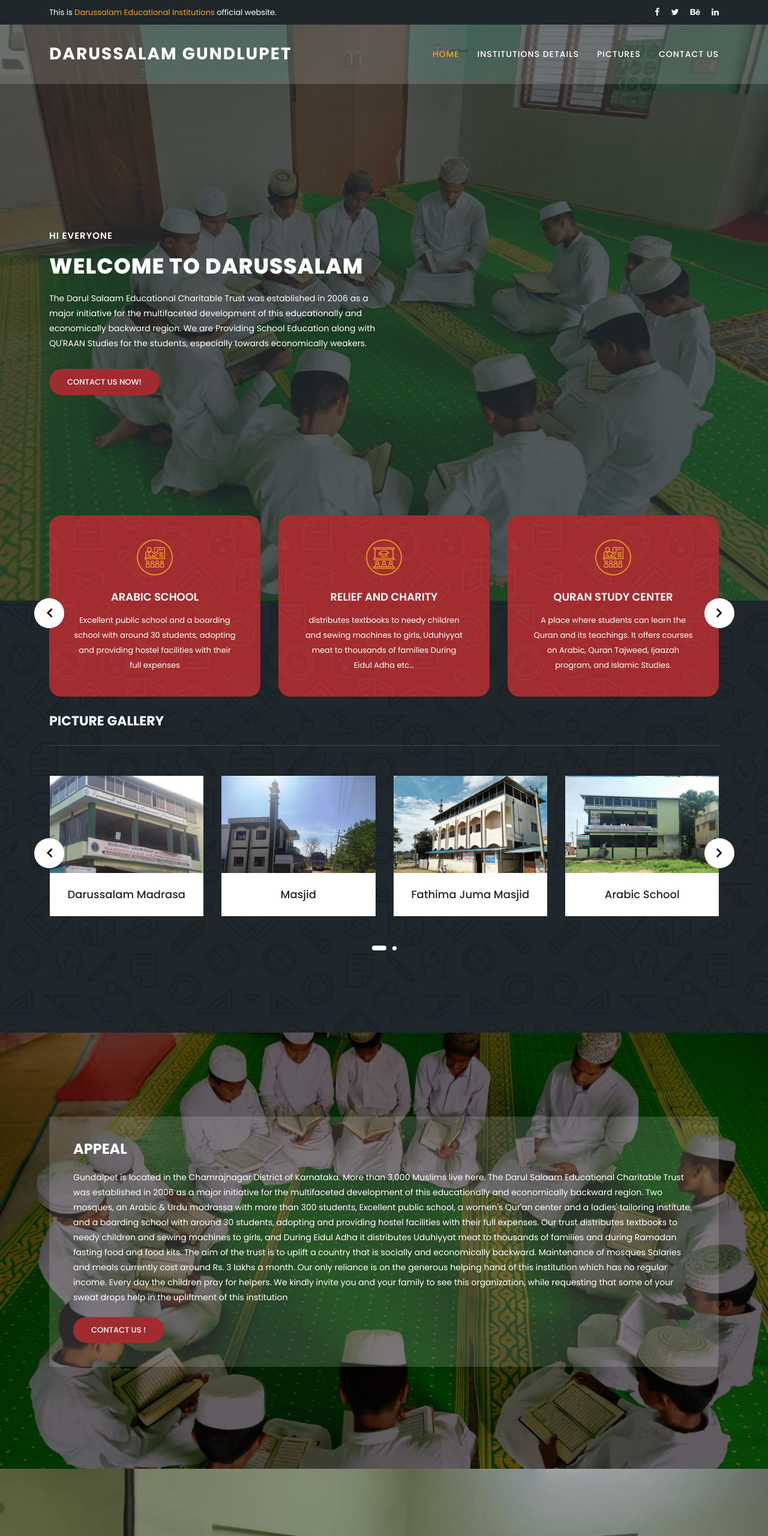
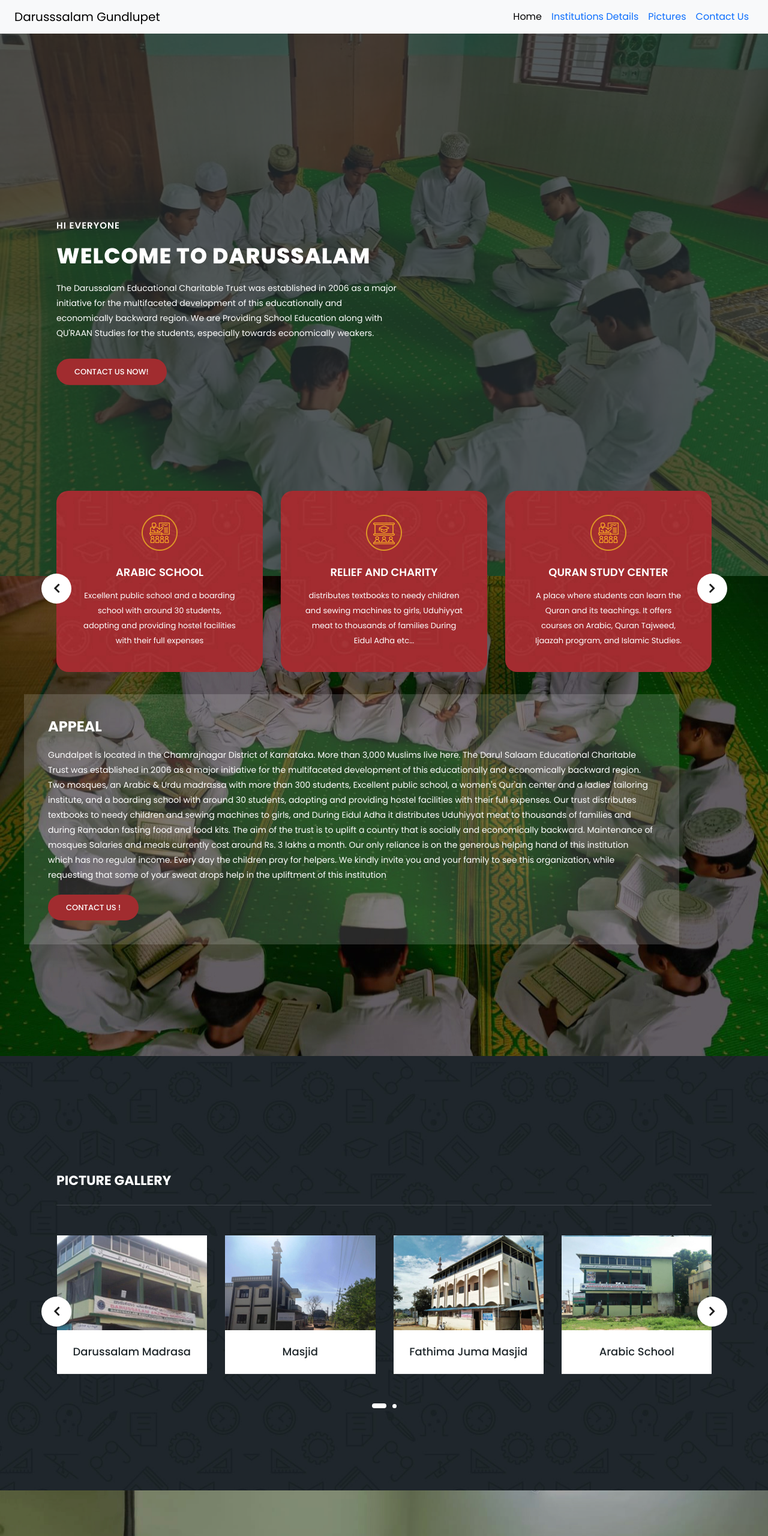
Before and after one commit to msva786/DARUSSALAM-GUNDALPET, a plain HTML site: page index.html in a window 1280 px wide. Shown: the top 2560 px of the page at 60% size. Drawn offline with nearby package versions, Linux system fonts and the light colour scheme.

Commit message:
second edits

```diff
--- a/index.html
+++ b/index.html
@@ -8,6 +8,9 @@
   <meta name="description" content="">
   <meta name="author" content="TemplateMo">
   <link href="https://fonts.googleapis.com/css?family=Poppins:100,200,300,400,500,600,700,800,900" rel="stylesheet">
+  <link href="https://cdn.jsdelivr.net/npm/bootstrap@5.3.2/dist/css/bootstrap.min.css" rel="stylesheet"
+    integrity="sha384-T3c6CoIi6uLrA9TneNEoa7RxnatzjcDSCmG1MXxSR1GAsXEV/Dwwykc2MPK8M2HN" crossorigin="anonymous">
+
 
   <title>Darussalam Educational Institutions</title>
 
@@ -31,8 +34,37 @@ https://templatemo.com/tm-569-edu-meeting
 
 <body>
 
+
+  <!-- ***** Header Area Start ***** -->
+  <nav class="navbar navbar-expand-lg bg-body-tertiary fixed-top">
+    <div class="container-fluid ">
+      <a class="navbar-brand" href="#">Darusssalam Gundlupet</a>
+      <button class="navbar-toggler" type="button" data-bs-toggle="collapse"
+      data-bs-target="#navbarSupportedContent" aria-controls="navbarSupportedContent" aria-expanded="false" aria-label="Toggle navigation">
+        <span class="navbar-toggler-icon"></span>
+      </button>
+      <div class="collapse navbar-collapse" id="navbarSupportedContent">
+        <ul class="navbar-nav ms-auto">
+            <li class="nav-item">
+              <a class="nav-link active" aria-current="page" href="index.html">Home</a>
+            </li>
+            <li class="nav-item">
+              <a class="nav-link" href="meeting-details.html">Institutions Details</a>
+            </li>
+            <li class="nav-item">
+              <a class="nav-link" href="#courses">Pictures</a>
+            </li>
+            <li class="nav-item">
+              <a class="nav-link" href="#contact">Contact Us</a>
+            </li>
+          </ul>
+      </div>
+    </div>
+  </nav>
+  <!-- ***** Header Area End ***** -->
+
   <!-- Sub Header -->
-  <div class="sub-header">
+  <!--<div class="sub-header fixed-top">
     <div class="container">
       <div class="row">
         <div class="col-lg-8 col-sm-8">
@@ -43,7 +75,8 @@ https://templatemo.com/tm-569-edu-meeting
         <div class="col-lg-4 col-sm-4">
           <div class="right-icons">
             <ul>
-              <li><a href="https://www.facebook.com/profile.php?id=61550739217148&mibextid=ZbWKwL"><i class="fa fa-facebook"></i></a></li>
+              <li><a href="https://www.facebook.com/profile.php?id=61550739217148&mibextid=ZbWKwL"><i
+                    class="fa fa-facebook"></i></a></li>
               <li><a href="#"><i class="fa fa-twitter"></i></a></li>
               <li><a href="#"><i class="fa fa-behance"></i></a></li>
               <li><a href="#"><i class="fa fa-linkedin"></i></a></li>
@@ -52,44 +85,8 @@ https://templatemo.com/tm-569-edu-meeting
         </div>
       </div>
     </div>
-  </div>
+  </div>-->
 
-  <!-- ***** Header Area Start ***** -->
-  <header class="header-area header-sticky">
-    <div class="container">
-      <div class="row">
-        <div class="col-12">
-          <nav class="main-nav">
-            <!-- ***** Logo Start ***** -->
-            <a href="index.html" class="logo">
-              Darussalam Gundlupet
-            </a>
-            <!-- ***** Logo End ***** -->
-            <!-- ***** Menu Start ***** -->
-            <ul class="nav">
-              <li class="scroll-to-section"><a href="index.html" class="active">Home</a></li>
-              <li><a href="meeting-details.html">Institutions Details</a></li>
-
-              <!--<li class="has-sub">
-                <a href="javascript:void(0)">Pages</a>
-                <ul class="sub-menu">
-                  <li><a href="meetings.html">Upcoming Meetings</a></li>
-                  <li><a href="meeting-details.html">Meeting Details</a></li>
-                </ul>
-              </li>-->
-              <li class="scroll-to-section"><a href="#courses">Pictures</a></li>
-              <li class="scroll-to-section"><a href="#contact">Contact Us</a></li>
-            </ul>
-            <a class='menu-trigger'>
-              <span>Menu</span>
-            </a>
-            <!-- ***** Menu End ***** -->
-          </nav>
-        </div>
-      </div>
-    </div>
-  </header>
-  <!-- ***** Header Area End ***** -->
 
   <!-- ***** Main Banner Area Start ***** -->
   <section class="section main-banner" id="top" data-section="section1">
@@ -99,11 +96,11 @@ https://templatemo.com/tm-569-edu-meeting
       <div class="container">
         <div class="row">
           <div class="col-lg-12">
-            <div class="caption">
+            <div class="caption pt-5">
               <h6>Hi Everyone</h6>
               <h2>Welcome to Darussalam</h2>
               <p>The
-                Darul Salaam Educational Charitable Trust was established in 2006 as a major initiative for the
+                Darussalam Educational Charitable Trust was established in 2006 as a major initiative for the
                 multifaceted development of this educationally and economically backward region.
                 We are Providing School Education along with QU'RAAN Studies for the students,
                 especially towards economically weakers.</p>
@@ -186,72 +183,10 @@ https://templatemo.com/tm-569-edu-meeting
   </section>
 
 
-  <section class="our-courses" id="courses">
-    <div class="container">
-      <div class="row">
-        <div class="col-lg-12">
-          <div class="section-heading">
-            <h2 class="pt-5">Picture Gallery</h2>
-          </div>
-        </div>
 
-        <div class="col-lg-12">
-          <div class="owl-courses-item owl-carousel">
-            <div class="item">
-              <img src="assets/images/Institutions 270-170/1.jpg" alt="Course One">
-              <div class="down-content">
-                <h4> Junior Da'wa College</h4>
-                <!--<div class="info">
-                  <div class="row">
-                    <div class="col-8">
-                      <ul>
-                        <li><i class="fa fa-star"></i></li>
-                        <li><i class="fa fa-star"></i></li>
-                        <li><i class="fa fa-star"></i></li>
-                        <li><i class="fa fa-star"></i></li>
-                        <li><i class="fa fa-star"></i></li>
-                      </ul>
-                    </div>
-                    <div class="col-4">
-                      <span>$160</span>
-                    </div>
-                  </div>
-                </div>-->
-              </div>
-            </div>
-            <div class="item">
-              <img src="assets/images/Institutions 270-170/2.jpg" alt="Course Two">
-              <div class="down-content">
-                <h4>Darussalam Madrasa </h4>
-              </div>
-            </div>
-            <div class="item">
-              <img src="assets/images/Institutions 270-170/3.jpg"  " alt="">
-              <div class="down-content">
-                <h4>Masjid </h4>
-              </div>
-            </div>
 
-            <div class="item">
-              <img src="assets/images/Institutions 270-170/5.jpg" alt="">
-              <div class="down-content">
-                <h4>Fathima Juma Masjid</h4>
-              </div>
-            </div>
-            <div class="item">
-              <img src="assets/images/Institutions 270-170/6.jpg" alt="">
-              <div class="down-content">
-                <h4>Arabic School </h4>
-              </div>
-            </div>
-          </div>
-        </div>
-      </div>
-    </div>
-  </section>
-
-  <section class="apply-now" id="apply">
-    <div class="container">
+  <section class="apply-now " id="apply">
+    <div class="container m-3 pt-5 pt-sm-5">
       <div class="row">
         <div class="col-lg-12 align-self-center">
           <div class="row">
@@ -364,6 +299,70 @@ https://templatemo.com/tm-569-edu-meeting
     </div>
   </section>
 
+  <section class="our-courses" id="courses">
+    <div class="container">
+      <div class="row">
+        <div class="col-lg-12">
+          <div class="section-heading">
+            <h2 class="pt-5">Picture Gallery</h2>
+          </div>
+        </div>
+
+        <div class="col-lg-12">
+          <div class="owl-courses-item owl-carousel">
+            <div class="item">
+              <img src="assets/images/Institutions 270-170/1.jpg" alt="Course One">
+              <div class="down-content">
+                <h4> Junior Da'wa College</h4>
+                <!--<div class="info">
+                  <div class="row">
+                    <div class="col-8">
+                      <ul>
+                        <li><i class="fa fa-star"></i></li>
+                        <li><i class="fa fa-star"></i></li>
+                        <li><i class="fa fa-star"></i></li>
+                        <li><i class="fa fa-star"></i></li>
+                        <li><i class="fa fa-star"></i></li>
+                      </ul>
+                    </div>
+                    <div class="col-4">
+                      <span>$160</span>
+                    </div>
+                  </div>
+                </div>-->
+              </div>
+            </div>
+            <div class="item">
+              <img src="assets/images/Institutions 270-170/2.jpg" alt="Course Two">
+              <div class="down-content">
+                <h4>Darussalam Madrasa </h4>
+              </div>
+            </div>
+            <div class="item">
+              <img src="assets/images/Institutions 270-170/3.jpg" " alt="">
+              <div class=" down-content">
+              <h4>Masjid </h4>
+            </div>
+          </div>
+
+          <div class="item">
+            <img src="assets/images/Institutions 270-170/5.jpg" alt="">
+            <div class="down-content">
+              <h4>Fathima Juma Masjid</h4>
+            </div>
+          </div>
+          <div class="item">
+            <img src="assets/images/Institutions 270-170/6.jpg" alt="">
+            <div class="down-content">
+              <h4>Arabic School </h4>
+            </div>
+          </div>
+        </div>
+      </div>
+    </div>
+    </div>
+  </section>
+
   <section class="our-facts">
     <div class="container">
       <div class="row">
@@ -408,8 +407,7 @@ https://templatemo.com/tm-569-edu-meeting
         </div>
         <div class="col-lg-6 align-self-center">
           <div class="video">
-            <a href="https://youtu.be/7zkRhLE_udo" target="_blank"><img src="assets/images/play-icon.png"
-                alt=""></a>
+            <a href="https://youtu.be/7zkRhLE_udo" target="_blank"><img src="assets/images/play-icon.png" alt=""></a>
           </div>
         </div>
       </div>
@@ -421,7 +419,7 @@ https://templatemo.com/tm-569-edu-meeting
       <div class="row">
         <div class="col-lg-12">
           <div class="section-heading">
-            <h2>Upcoming Meetings</h2>
+            <h2>Special Meets</h2>
           </div>
         </div>
         <div class="col-lg-4">
@@ -435,7 +433,7 @@ https://templatemo.com/tm-569-edu-meeting
 
             </ul>
             <div class="main-button-red">
-              <a href="meetings.html">Donate Us</a>
+              <a href="meeting-details.html">Donate Us</a>
             </div>
           </div>
         </div>
@@ -447,7 +445,8 @@ https://templatemo.com/tm-569-edu-meeting
                   <!--<div class="price">
                     <span>$22.00</span>
                   </div>-->
-                  <a href="meeting-details.html"><img src="assets/images/meeting-01.jpeg" alt="New Lecturer Meeting"></a>
+                  <a href="meeting-details.html"><img src="assets/images/meeting-01.jpeg"
+                      alt="New Lecturer Meeting"></a>
                 </div>
                 <div class="down-content">
                   <div class="date">
@@ -466,7 +465,7 @@ https://templatemo.com/tm-569-edu-meeting
                   <!--<div class="price">
                     <span>$36.00</span>
                   </div>-->
-                  <a href="meeting-details.html"><img src="assets/images/badr majlis.jpeg" alt="Online Teaching"></a>
+                  <a href="meeting-details.html"><img src="assets/images/badr majlis.jpg" alt="Online Teaching"></a>
                 </div>
                 <div class="down-content">
                   <div class="date">
@@ -605,6 +604,10 @@ https://templatemo.com/tm-569-edu-meeting
   <script src="vendor/jquery/jquery.min.js"></script>
   <script src="vendor/bootstrap/js/bootstrap.bundle.min.js"></script>
 
+  <script src="https://cdn.jsdelivr.net/npm/bootstrap@5.3.2/dist/js/bootstrap.bundle.min.js"
+    integrity="sha384-C6RzsynM9kWDrMNeT87bh95OGNyZPhcTNXj1NW7RuBCsyN/o0jlpcV8Qyq46cDfL"
+    crossorigin="anonymous"></script>
+
   <script src="assets/js/isotope.min.js"></script>
   <script src="assets/js/owl-carousel.js"></script>
   <script src="assets/js/lightbox.js"></script>
```
Also changed, not shown: meeting-details.html (+32 -33 lines), meetings.html (+15 -15 lines), assets/images/Poster.jpg (added), assets/images/_bc1cd972-4e51-4dcc-9c7a-9e96d4496087.jpg (added), assets/images/_da8f027a-0e85-4854-8e83-2e571508134a.jpg (added), assets/images/badr majlis.jpg (added), assets/images/z.jpeg (renamed from assets/images/badr majlis.jpeg).
